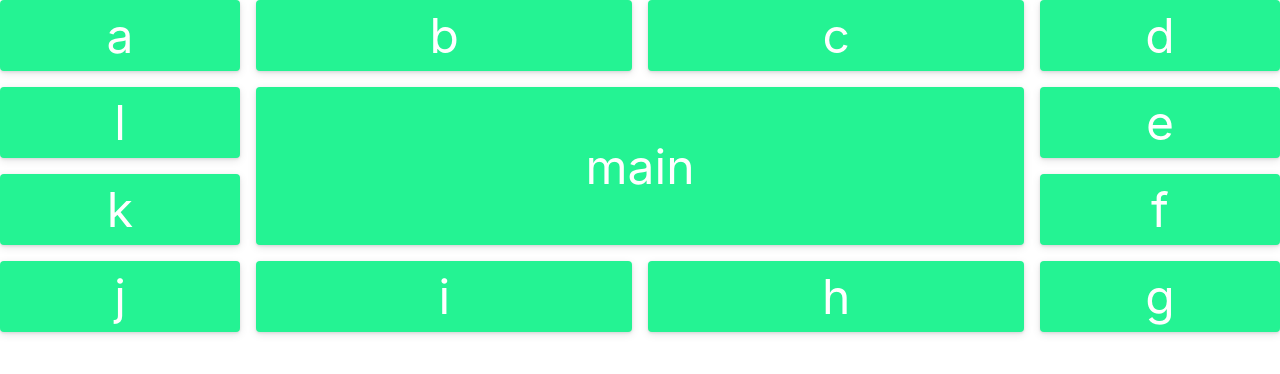
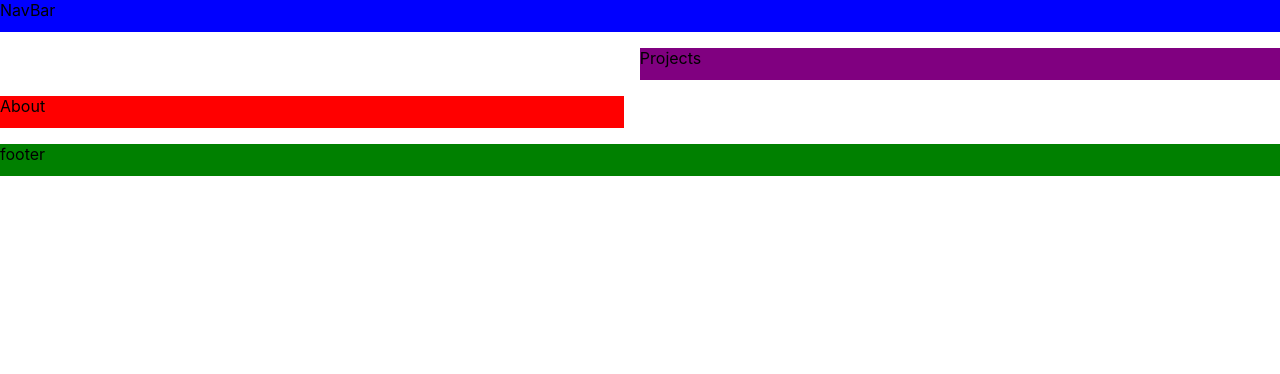
Before and after one commit to BrycenGit/myPortfolio, a React (Create React App) app: page / in a window 1280 px wide. Shown: the top 374 px of the page. Built offline with nearby package versions, Linux system fonts and the light colour scheme.

Commit message:
working on sizing of css

```diff
--- /dev/null
+++ b/src/components/Portfolio.js
@@ -0,0 +1,57 @@
+import styled from "styled-components";
+
+const Portfolio = () => {
+  return (
+    <Wrapper>
+      <div className="navBar">NavBar</div>
+      <div className="about">About</div>
+      <div className="projects">Projects</div>
+      <div className="footer">footer</div>
+    </Wrapper>
+  );
+};
+
+export default Portfolio;
+
+// styled Components
+const Wrapper = styled.div`
+  display: grid;
+  /* grid-template-columns: 1fr 1fr 1fr 1fr; */
+  gap: 1rem;
+  grid-template-areas:
+    "a a a a"
+    "b b b b"
+    "c c c c"
+    "d d d d";
+  grid-template-rows: repeat(4, 25%);
+
+
+  @media screen and (min-width: 600px) {
+    grid-template-areas:
+    "a a a a"
+    ". . c c"
+    "b b . ."
+    "d d d d";
+  }
+}
+
+  .navBar {
+    grid-area: a;
+    background-color: blue;
+  }
+
+  .about {
+    grid-area: b;
+    background-color: red;
+  }
+
+  .projects {
+    grid-area: c;
+    background-color: purple;
+  }
+
+  .footer {
+    grid-area: d;
+    background-color: green;
+  }
+`;
--- a/src/components/PortfolioControl.js
+++ b/src/components/PortfolioControl.js
@@ -1,24 +1,24 @@
-import styled from "styled-components";
+// import styled from "styled-components";
 import { useState } from "react";
 import AdminPage from "./AdminPage";
-import PortfolioPage from "./PortfolioPage";
+import Portfolio from "./Portfolio";
 
 const PortfolioControl = () => {
   const [admin, setAdmin] = useState(false);
   let currentState = null;
 
-  const setAdminTrue = () => {
-    setAdmin(true);
-  };
+  // const setAdminTrue = () => {
+  //   setAdmin(true);
+  // };
 
-  const setAdminFalse = () => {
-    setAdmin(false);
-  };
+  // const setAdminFalse = () => {
+  //   setAdmin(false);
+  // };
 
   if (admin) {
     currentState = <AdminPage />;
   } else {
-    currentState = <PortfolioPage />;
+    currentState = <Portfolio />;
   }
 
   return <div>{currentState}</div>;
```
Also changed, not shown: 2 other files (tests, documents, lock files or other folders).
